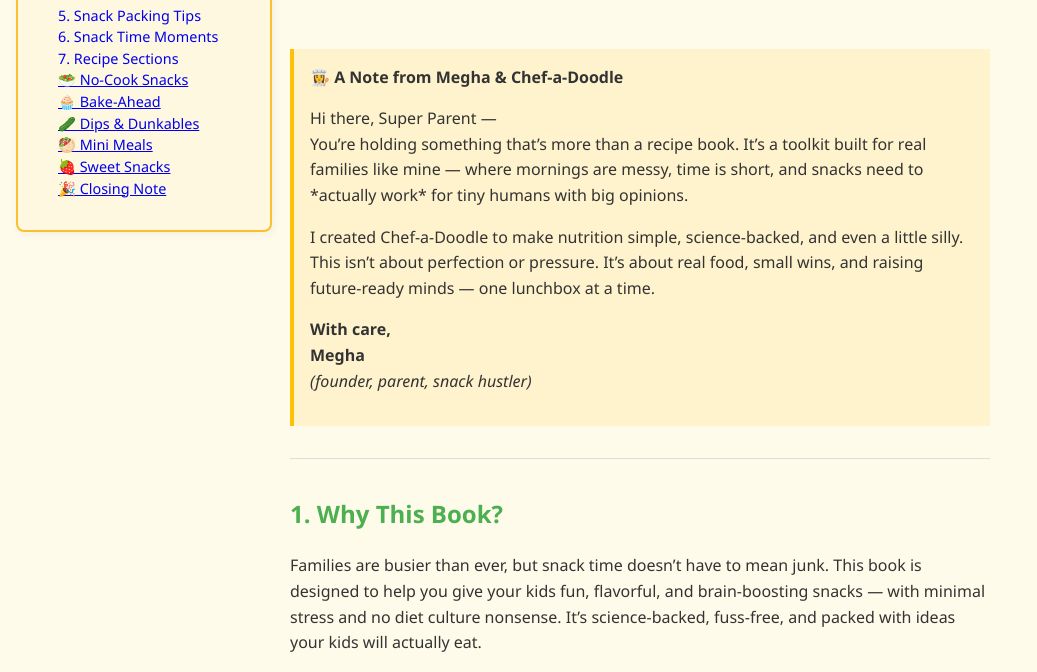
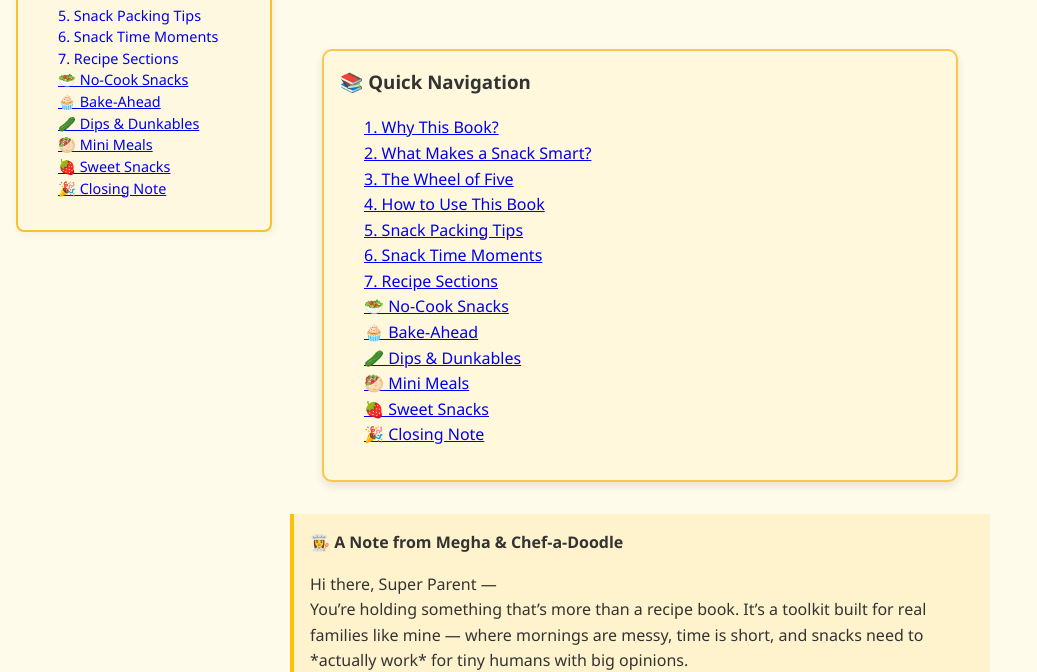
Before and after one commit to MeghaMittalB2Y/chefadoodle-booksvolume1, a plain HTML site: page index.html in a window 1280 px wide. Shown: the part 167-839 px from the top of the page, without its empty margins (0-1037 px from the left). Drawn offline with Linux system fonts and the light colour scheme.

Commit message:
Update index.html
Updated TOC style and back to top button fix

```diff
--- a/index.html
+++ b/index.html
@@ -80,6 +80,24 @@
     <h1>Chef-a-Doodle: Volume 1 – Healthy Snacks</h1>
     <p>Simple. Science-backed. Actually eaten by kids.</p>
   </header>
+<nav id="toc" style="position: sticky; top: 1rem; background-color: #fff8dc; border: 2px solid #f9c74f; border-radius: 10px; padding: 1rem; margin: 1rem auto; max-width: 600px; box-shadow: 0 4px 8px rgba(0,0,0,0.1); z-index: 1000;">
+  <h3 style="margin-top: 0;">📚 Quick Navigation</h3>
+  <ul style="list-style: none; padding-left: 0; font-size: 1rem;">
+    <li><a href="#why">1. Why This Book?</a></li>
+    <li><a href="#smart">2. What Makes a Snack Smart?</a></li>
+    <li><a href="#wheel">3. The Wheel of Five</a></li>
+    <li><a href="#how">4. How to Use This Book</a></li>
+    <li><a href="#packing">5. Snack Packing Tips</a></li>
+    <li><a href="#moments">6. Snack Time Moments</a></li>
+    <li><a href="#recipes">7. Recipe Sections</a></li>
+    <li><a href="#no-cook">🥗 No-Cook Snacks</a></li>
+    <li><a href="#bake-ahead">🧁 Bake-Ahead</a></li>
+    <li><a href="#dips">🥒 Dips & Dunkables</a></li>
+    <li><a href="#mini-meals">🥙 Mini Meals</a></li>
+    <li><a href="#sweet-snacks">🍓 Sweet Snacks</a></li>
+    <li><a href="#closing">🎉 Closing Note</a></li>
+  </ul>
+</nav>
 
   <section>
     <div class="note">
```
